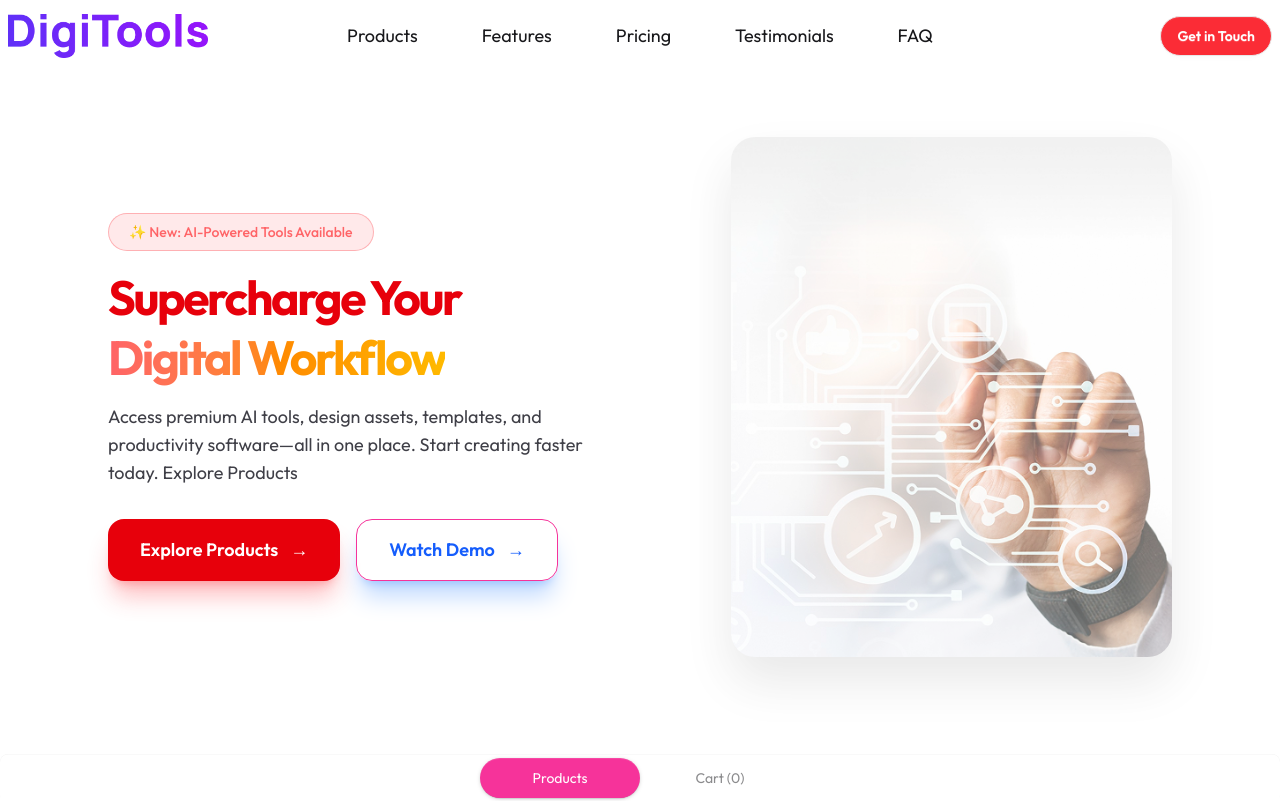
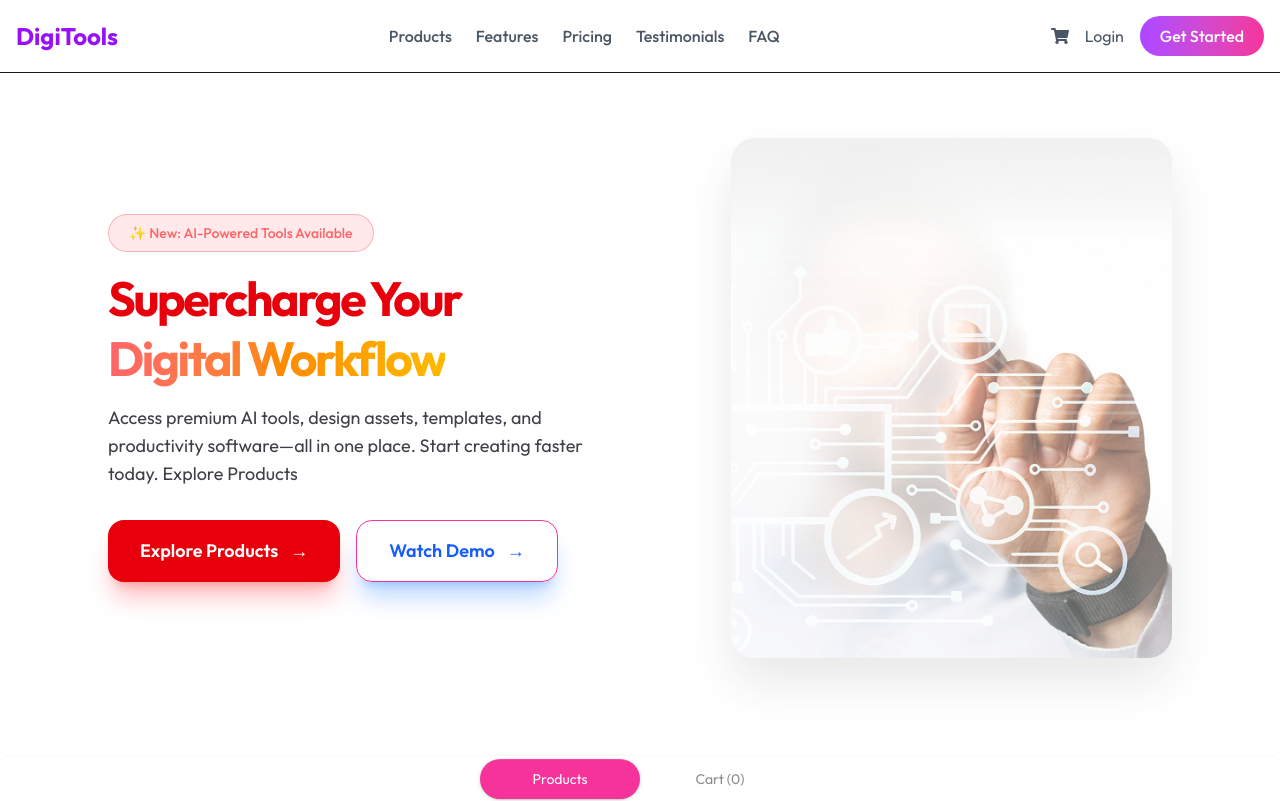
Before and after one commit to riazuddin4/B13-A6-DigiTools-Platform, a React (Vite) app: page / in a window 1280 px wide. Shown: the top 801 px of the page. Built offline with nearby package versions, Linux system fonts and the light colour scheme.

Commit message:
pricing making is finished.

```diff
--- a/src/App.jsx
+++ b/src/App.jsx
@@ -8,6 +8,7 @@
 import GetStarted from "./component/GetStarted";
 import Pricing from "./component/Pricing";
 import Cta from "./component/Cta";
+import Nav from "./Nav";
 
 const getModels = async () => {
   const res = await fetch("/models.json");
@@ -24,7 +25,8 @@
 
   return (
     <>
-      <NavBar />
+    <Nav></Nav>
+      {/* <NavBar /> */}
 
       <Banner />
 
--- /dev/null
+++ b/src/Nav.jsx
@@ -0,0 +1,43 @@
+import { FaShoppingCart } from "react-icons/fa";
+
+const Nav = () => {
+  return (
+    <div className="w-full border-b bg-white">
+      <div className="max-w-7xl mx-auto flex items-center justify-between px-4 py-4">
+
+        {/* Logo */}
+        <h1 className="text-2xl font-bold text-purple-600">
+          DigiTools
+        </h1>
+
+        {/* Menu */}
+        <ul className="hidden md:flex items-center gap-6 text-gray-600 font-medium">
+          <li className="hover:text-purple-600 cursor-pointer">Products</li>
+          <li className="hover:text-purple-600 cursor-pointer">Features</li>
+          <li className="hover:text-purple-600 cursor-pointer">Pricing</li>
+          <li className="hover:text-purple-600 cursor-pointer">Testimonials</li>
+          <li className="hover:text-purple-600 cursor-pointer">FAQ</li>
+        </ul>
+
+        {/* Right side */}
+        <div className="flex items-center gap-4">
+
+          {/* Cart Icon */}
+          <FaShoppingCart className="text-gray-600 text-lg cursor-pointer hover:text-purple-600" />
+
+          {/* Login */}
+          <button className="text-gray-600 hover:text-purple-600">
+            Login
+          </button>
+
+          {/* Get Started */}
+          <button className="bg-gradient-to-r from-purple-500 to-pink-500 text-white px-5 py-2 rounded-full font-medium hover:opacity-90 transition">
+            Get Started
+          </button>
+        </div>
+      </div>
+    </div>
+  );
+};
+
+export default Nav;
```
